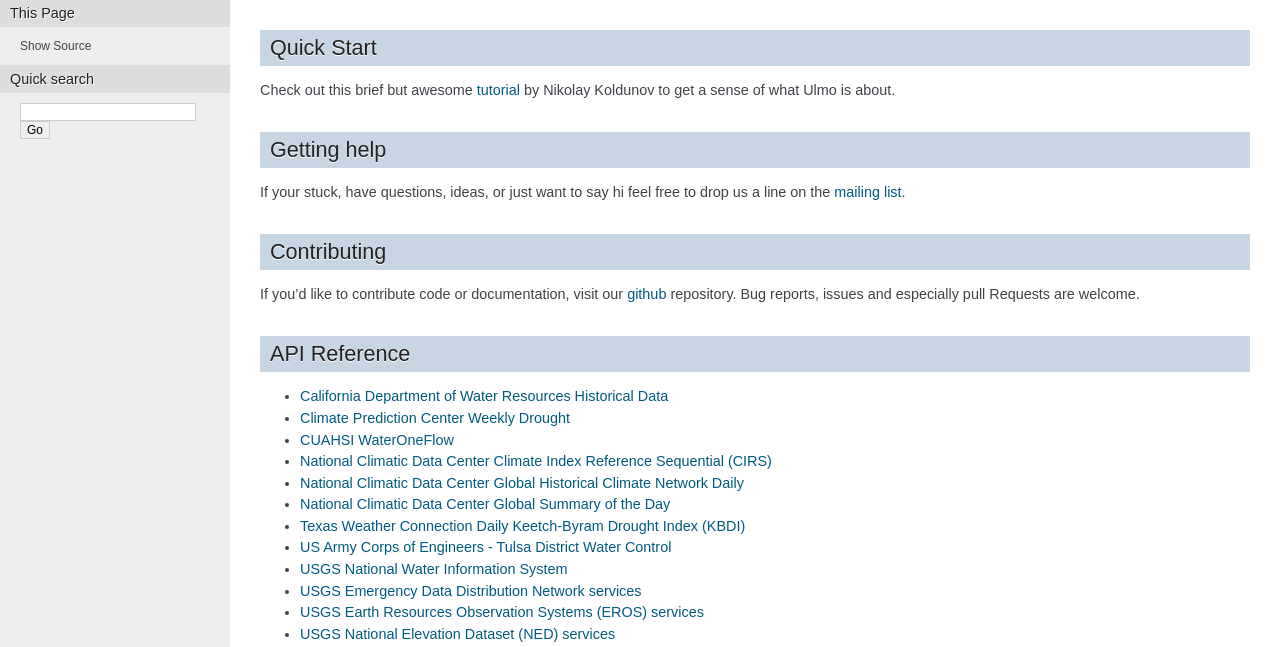
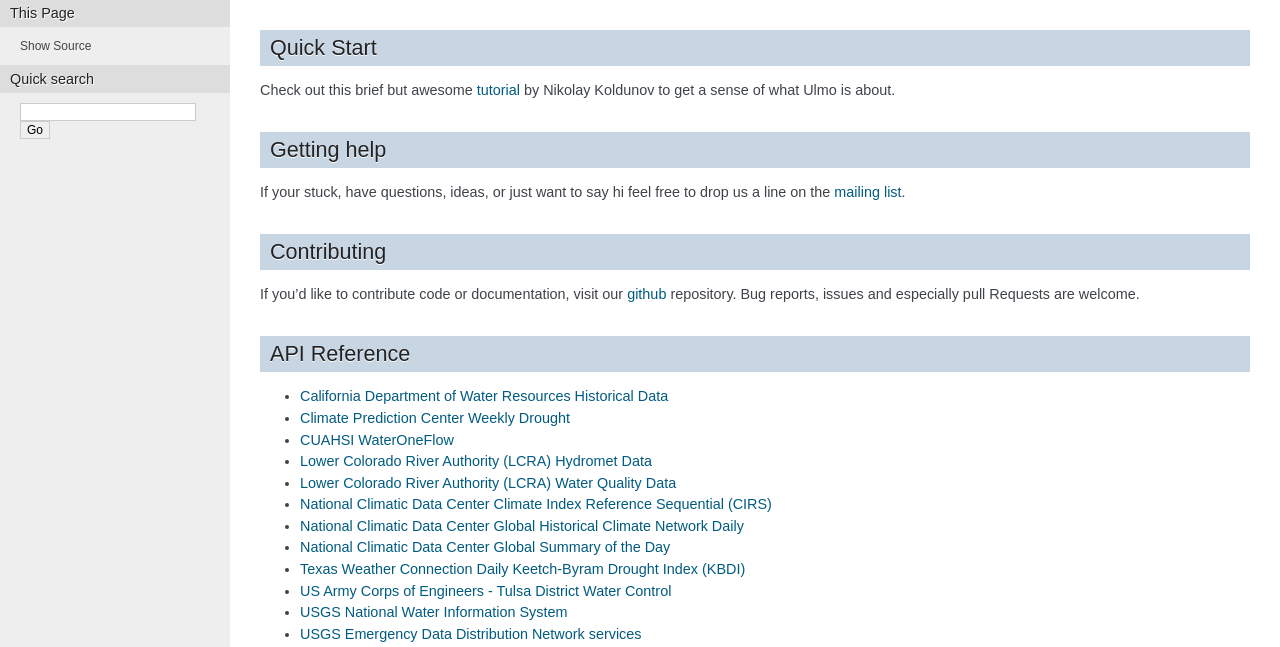
Before and after one commit to ulmo-dev/ulmo, a Sphinx documentation site: the page built from docs/index.rst, in a window 1280 px wide. Shown: the part 307-954 px from the top of the page. Built offline with Sphinx 7.4.7, drawn with Linux system fonts in a browser that asks for light colours.

Commit message:
add lcra to api docs

```diff
--- a/docs/api.rst
+++ b/docs/api.rst
@@ -21,6 +21,18 @@ CUAHSI WaterOneFlow
 
 .. automodule:: ulmo.cuahsi.wof
    :members: get_sites, get_site_info, get_values, get_variable_info
+
+
+Lower Colorado River Authority (LCRA) Hydromet Data
+===================================================
+.. automodule:: ulmo.lcra.hydromet
+   :members: get_sites_by_type, get_site_data, get_all_sites, get_current_data
+
+
+Lower Colorado River Authority (LCRA) Water Quality Data
+========================================================
+.. automodule:: ulmo.lcra.waterquality
+   :members: get_sites, get_historical_data, get_recent_data, get_site_info
 
 
 National Climatic Data Center Climate Index Reference Sequential (CIRS)
```
